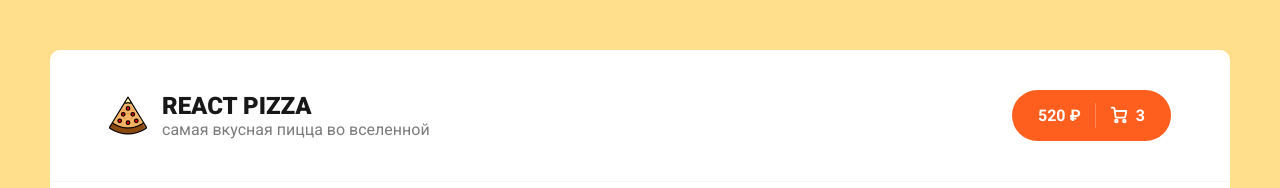
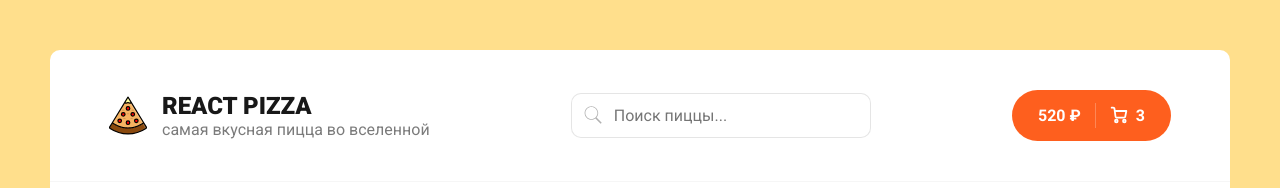
Before and after one commit to Boft-ED/react, a React (Create React App) app: page / in a window 1280 px wide. Shown: the top 188 px of the page. Built offline with nearby package versions, Linux system fonts and the light colour scheme; no server answers.

Commit message:
добавил поиск на сайте с помощью простой фильтрации

```diff
--- a/src/App.js
+++ b/src/App.js
@@ -1,4 +1,4 @@
-import React from "react";
+import React, { useState } from "react";
 import { Routes, Route } from 'react-router-dom';
 
 import Header from './components/Header';
@@ -11,12 +11,13 @@ import './scss/app.scss';
 
 
 function App() {
+  const [searchValue, setSearchValue] = useState('');
   return (
     <div className="wrapper">
-      <Header />
+      <Header searchValue={searchValue} setSearchValue={setSearchValue} />
       <div className="content">
         <Routes>
-          <Route path="/" element={<Home />} />
+          <Route path="/" element={<Home searchValue={searchValue} />} />
           <Route path="/cart" element={<Cart />} />
           <Route path="*" element={<NotFound />} />
         </Routes>
--- a/src/components/Header.jsx
+++ b/src/components/Header.jsx
@@ -1,6 +1,8 @@
 import { Link } from "react-router-dom";
 
-function Header() {
+import Search from '../components/Search';
+
+function Header({ searchValue, setSearchValue }) {
     return (
         <div className="header">
             <div className="container">
@@ -13,6 +15,7 @@ function Header() {
                         </div>
                     </div>
                 </Link>
+                <Search searchValue={searchValue} setSearchValue={setSearchValue} />
                 <div className="header__cart">
                     <Link to="/cart" className="button button--cart">
                         <span>520 ₽</span>
--- /dev/null
+++ b/src/components/Search/Search.module.scss
@@ -0,0 +1,37 @@
+.root {
+    position: relative;
+}
+
+.input {
+    border: 1px solid rgba(0, 0, 0, 0.1);
+    padding: 12px 20px;
+    padding-left: 42px;
+    border-radius: 10px;
+    width: 300px;
+    font-size: 16px;
+    &:focus {
+        border: 1px solid rgba(0, 0, 0, 0.2);
+    }
+}
+
+.icon {
+    opacity: 0.3;
+    width: 20px;
+    height: 20px;
+    position: absolute;
+    left: 12px;
+    top: 12px;
+}
+
+.clear {
+    width: 18px;
+    height: 18px;
+    opacity: 0.3;
+    position: absolute;
+    right: 12px;
+    top: 13px;
+    &:hover {
+        cursor: pointer;
+        opacity: 0.8;
+    }
+}
--- /dev/null
+++ b/src/components/Search/index.jsx
@@ -0,0 +1,18 @@
+import React from 'react';
+
+import styles from './Search.module.scss';
+
+const Search = ({ searchValue, setSearchValue }) => {
+    return (
+        <div className={styles.root}>
+            {/* сделали компонент контролируемый, благодаря контексту в реакте  */}
+            <svg className={styles.icon} xmlns="http://www.w3.org/2000/svg" viewBox="0 0 50 50" width="50px" height="50px"><path d="M 21 3 C 11.621094 3 4 10.621094 4 20 C 4 29.378906 11.621094 37 21 37 C 24.710938 37 28.140625 35.804688 30.9375 33.78125 L 44.09375 46.90625 L 46.90625 44.09375 L 33.90625 31.0625 C 36.460938 28.085938 38 24.222656 38 20 C 38 10.621094 30.378906 3 21 3 Z M 21 5 C 29.296875 5 36 11.703125 36 20 C 36 28.296875 29.296875 35 21 35 C 12.703125 35 6 28.296875 6 20 C 6 11.703125 12.703125 5 21 5 Z" /></svg>
+            <input value={searchValue} onChange={(event) => setSearchValue(event.target.value)} className={styles.input} placeholder="Поиск пиццы..." />
+            {searchValue && (
+                <svg onClick={() => setSearchValue('')} className={styles.clear} xmlns="http://www.w3.org/2000/svg" viewBox="0 0 50 50" width="50px" height="50px"><path d="M 7.71875 6.28125 L 6.28125 7.71875 L 23.5625 25 L 6.28125 42.28125 L 7.71875 43.71875 L 25 26.4375 L 42.28125 43.71875 L 43.71875 42.28125 L 26.4375 25 L 43.71875 7.71875 L 42.28125 6.28125 L 25 23.5625 Z" /></svg>
+            )}
+        </div>
+    )
+}
+
+export default Search;
--- a/src/pages/Home.jsx
+++ b/src/pages/Home.jsx
@@ -5,11 +5,11 @@ import Sort from '../components/Sort';
 import PizzaBlock from '../components/PizzaBlock';
 import Skeleton from '../components/PizzaBlock/skeleton';
 
-const Home = () => {
+const Home = ({ searchValue }) => {
     const [items, setItems] = useState([]);
     const [isloading, setisLoading] = useState(true);
     // хук, который предназначен, чтобы выполнить код после отрисовки, тк есть жизненный цикл компонента
-    const [categoryId, setCategoryId] = useState(0)
+    const [categoryId, setCategoryId] = useState(0) // родителские стэйты
     const [sort, setSort] = useState({
         name: 'популярности',
         sortProperty: 'raiting'
@@ -34,21 +34,27 @@ const Home = () => {
         window.scrollTo(0, 0);
     }, [categoryId, sort]); // зависимость от которой будет делаться запрос, если один из параметров изменится
 
-
+    const pizzas = items.filter((obj) => {
+        if (obj.title.toLowerCase().includes(searchValue.toLowerCase())) {
+            return true;
+        }
+        return false;
+    }).map((obj) => <PizzaBlock key={obj.id}{...obj} />);
+    const sceletons = [...new Array(6)].map((_, index) => <Skeleton key={index} />);
     return (
         <div className="container">
             <div className="content__top">
+                {/* в компоненты отдаем стэйты родителя  */}
                 <Categories value={categoryId} onClickCategory={(id) => setCategoryId(id)} />
                 <Sort value={sort} onClickSort={(id) => setSort(id)} />
             </div>
             <h2 className="content__title">Все пиццы</h2>
             <div className="content__items">
-                {isloading ? [...new Array(6)].map((_, index) => <Skeleton key={index} />)
-                    : items.map((obj) => <PizzaBlock key={obj.id}{...obj} />)}
+                {isloading ? sceletons : pizzas}
+            </div>
+            {/* если идет загрузка, то мы создаем фейк массив из 6 состовляющих и превращаем его в массив скелетонов, а когда условие ложно, то загрузка кончилась и мы отрисовываем новый массив с полученными данными от бека */}
+        </div>
 
-                {/* если идет загрузка, то мы создаем фейк массив из 6 состовляющих и превращаем его в массив скелетонов, а когда условие ложно, то загрузка кончилась и мы отрисовываем новый массив с полученными данными от бека */}
-            </div>
-        </div>
     );
 };
 
```
